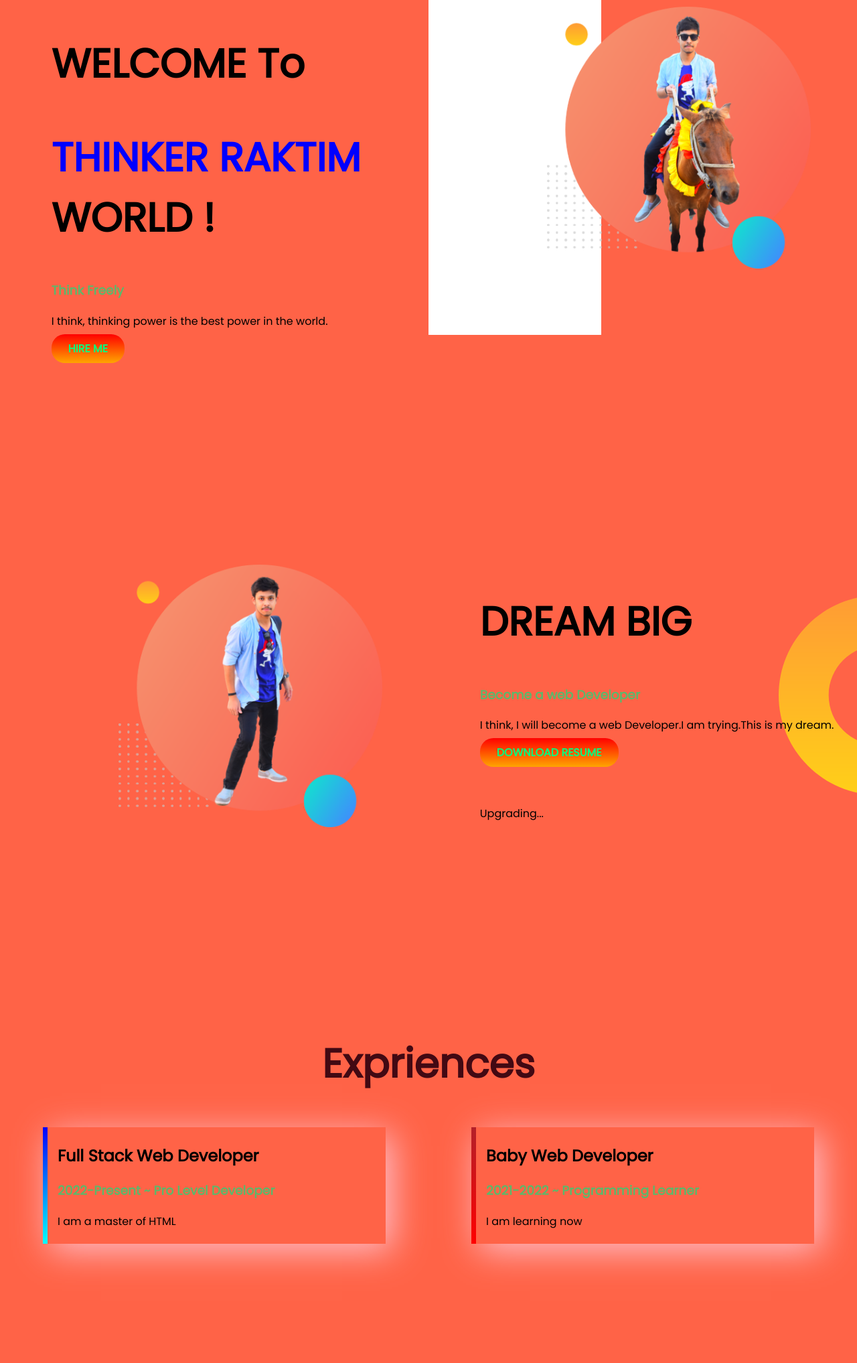
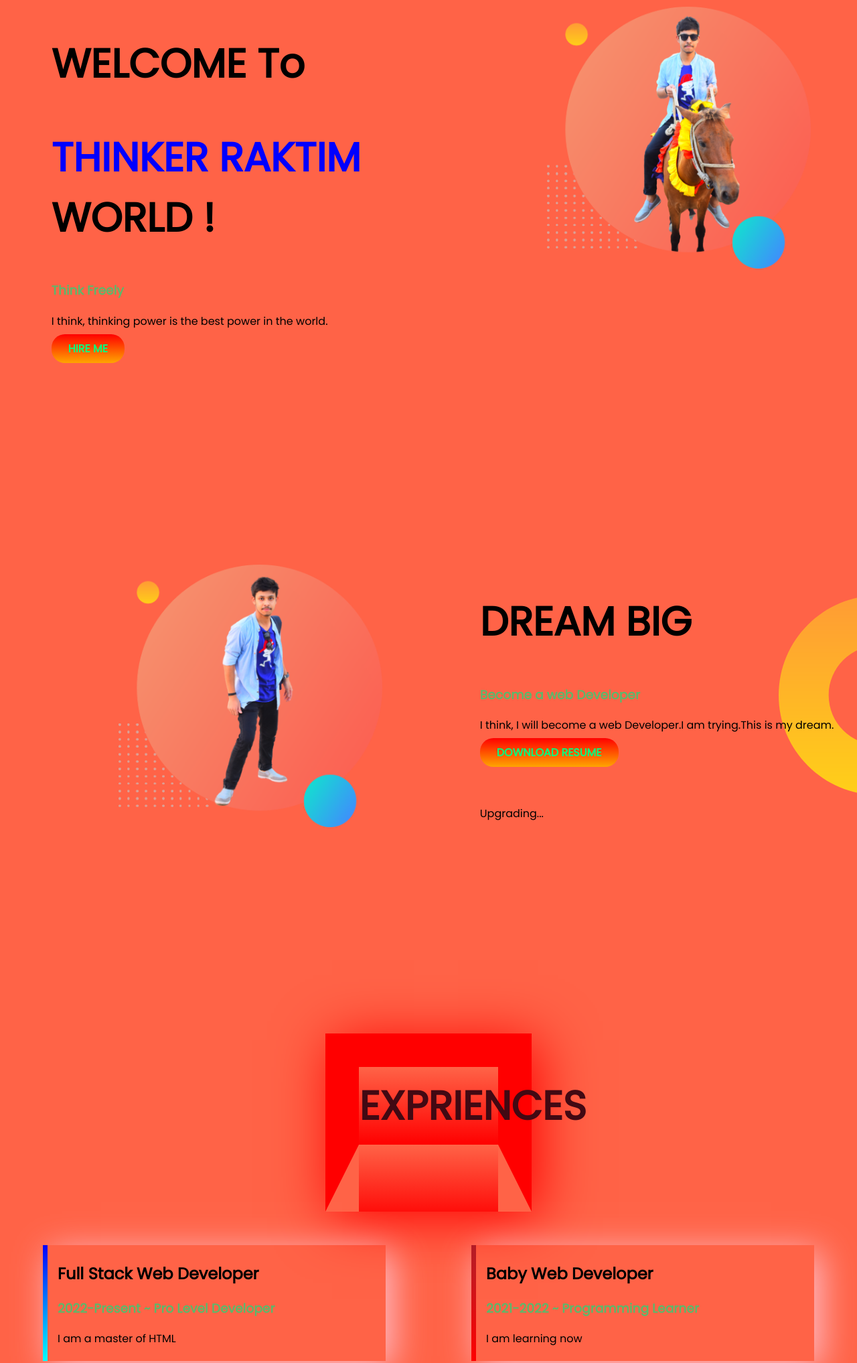
Before and after one commit to ShahriarRaktim/developer-portfolio, a plain HTML site: page index.html in a window 1280 px wide. Shown: the top 2035 px of the page at 67% size. Drawn offline with Linux system fonts and the light colour scheme.

Commit message:
new-exprience

```diff
--- a/index.html
+++ b/index.html
@@ -10,11 +10,12 @@
     <link rel="preconnect" href="https://fonts.gstatic.com" crossorigin>
     <link href="https://fonts.googleapis.com/css2?family=Poppins&display=swap" rel="stylesheet">
     <link rel="stylesheet" href="style.css">
+    <link rel="shortcut icon" href="image/my-bg2.png" type="image/x-icon">
 </head>
 
 <body>
-    <section class="top-banner flexible-container">
-        <div class="half-width bc">
+    <section class="flexible-container">
+        <div class="half-width">
             <h1>WELCOME To</h1>
             <h1><span>THINKER RAKTIM</span> WORLD !</h1>
             <h3>Think Freely</h3>
@@ -39,8 +40,8 @@
             <p>Upgrading...</p>
         </div>
     </section>
-    <section class="exprience-area">
-        <h1 id="exp">Expriences</h1>
+    <section>
+        <h1 id="exp">EXPRIENCES</h1>
         <div class="flexible-container">
             <div id="full-web" class="exprience-item">
                 <h2>Full Stack Web Developer</h2>
--- a/style.css
+++ b/style.css
@@ -32,13 +32,6 @@ section{
     font-weight: 700;
     color: springgreen;
 }
-.top-banner{
-    background-image: url(image/top-banner.png);
-    background-repeat: no-repeat;
-}
-.bc{
-    background-color: tomato;
-}
 .dream-big{
     background-image:url(image/dream-bg.png);
     background-repeat: no-repeat;
@@ -71,4 +64,12 @@ footer{
 #exp{
     text-align: center;
     color: #420913;
+    box-shadow: 10px 10px 80px  red;
+    margin-left: 38%;
+    margin-right: 38%;
+    padding-bottom: 1%;
+    padding-top: 1%;
+    border: 50px solid red;
+    border-bottom: 100px solid transparent;
+    background-image: linear-gradient(tomato,red);
 }
```
Also changed, not shown: image/my-bg2.png (added).
